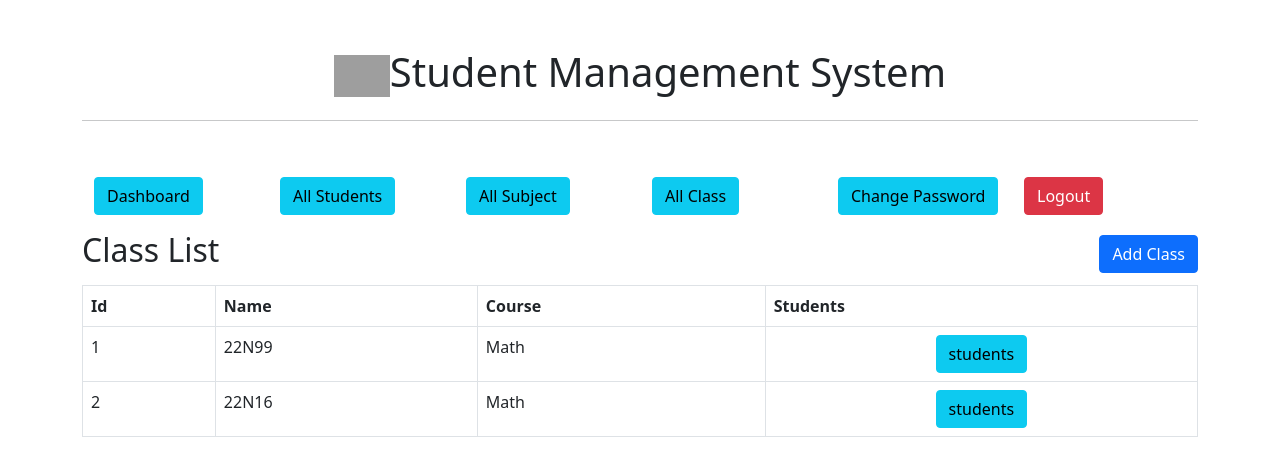
After one commit to hvhuy2004/Flask_Project_CRUD, a Flask app: page /admin/class/all in a window 1280 px wide. The commit adds this page. Shown: the top 476 px of the page. Run offline with Flask 3, Linux system fonts and the light colour scheme; data comes from the database, SQL or seed files in the repository; both versions use the stored data as it was after the commit; grey boxes are pictures that could not be loaded.

Commit message:
nhieu thu ma con vai loi

```diff
--- a/main.py
+++ b/main.py
@@ -41,8 +41,11 @@ class Subject(db.Model):
     id_subject = db.Column(db.Integer, primary_key=True)
     name = db.Column(db.String(255), nullable=False)
     id_class = db.Column(db.Integer, db.ForeignKey('class.id_class'), nullable=True)
-
-
+# Quan hệ class và student:
+class Student_Class(db.Model):
+    id = db.Column(db.Integer, primary_key = True)
+    user_id = db.Column(db.Integer, db.ForeignKey('user.id'), nullable=True)
+    class_id = db.Column(db.Integer, db.ForeignKey('class.id_class'), nullable=True)
 # Tạo bảng trong cơ sở dữ liệu
 with app.app_context():
     db.create_all()
@@ -334,6 +337,96 @@ def change_admin_password():
             flash('Invalid old password', 'danger')
             return redirect('/admin/change-password')
 
+# Admin all class
+@app.route('/admin/class/all')
+def get_all_class():
+    if not session.get('user_id') and session.get('role') == 'admin':
+        return redirect('/admin')
+    classes = Class.query.join(Subject, Class.id_subject == Subject.id_subject).add_column(Subject.name.label("subject_name")).all()
+
+    return render_template("/admin/all-class.html", title="All Class", classes = classes)
+
+# Admin all subject
+@app.route('/admin/subject/all')
+def get_all_subject():
+    if not session.get('user_id') and session.get('role') == 'admin':
+        return redirect('/admin')
+    subjects = Subject.query.all()
+    return render_template("/admin/all-subject.html", title="All Subject", subjects = subjects)
+
+
+# Thêm class
+@app.route('/admin/class/add', methods = ["POST", "GET"])
+def add_class():
+    subjects = Subject.query.all()
+    if not session.get('user_id') and session.get('role') == 'admin':
+        return redirect('/admin')
+    if request.method == "GET":
+        return render_template("/admin/add-class.html", title="Add Class", subjects = subjects)
+    else:
+        class_name = request.form.get('class_name')
+        subject_id = request.form.get('subject_id')
+        if class_name == "" or subject_id == "":
+            flash('please fill all fields')
+            return redirect('admin/class/add')
+        else:
+            nclass = Class(name = class_name, id_subject = subject_id)
+            db.session.add(nclass)
+            db.session.commit()
+            flash('Create class success')
+            return redirect('/admin/class/all')
+#Thêm subject
+@app.route("/admin/subject/add", methods = ["GET", "POST"])
+def add_subject():
+    if not session.get('user_id') and session.get('role') == 'admin':
+        return redirect('/admin')
+    if request.method == "GET":
+        return render_template("/admin/add-subject.html", title="Add Subject")
+    else:
+        class_name = request.form.get('class_name')
+        if class_name == "":
+            flash('please fill all fields')
+            return redirect('/admin/subject/add')
+        else:
+            nclass = Subject(name = class_name)
+            db.session.add(nclass)
+            db.session.commit()
+            flash('Create class success')
+            return redirect('/admin/subject/all')
+@app.route('/admin/class')
+def get_students_in_class():
+    if not session.get('user_id') and session.get('role') == 'admin':
+        return redirect('/admin')
+    id = request.args.get('id', type=int)
+    print(id)
+    if id is None:
+        flash("class_id is required")
+        return redirect("/admin/class/all")
+    students = db.session.query(User).join(Student_Class, User.id == Student_Class.user_id).filter(Student_Class.class_id == id).add_column(Student_Class.id.label("relative_id")).all()
+    print(students)
+    return render_template("/admin/class's_student.html", class_id = id, users = students)
+
+@app.route('/admin/class/students/add', methods = ['POST', 'GET'])
+def add_student_in_class():
+    if not session.get('user_id') and session.get('role') == 'admin':
+        return redirect('/admin')
+    class_id = request.args.get('class_id')
+    print(class_id)
+    users = User.query.all()
+    if request.method == "GET":
+        return render_template("/admin/add_student.html", students = users)
+    user_id = request.form.get('student_id')
+    student_class = Student_Class(class_id = class_id, user_id = user_id)
+    if class_id == "":
+        flash('please fill all fields')
+        return redirect(f'/admin/class/students/add?class_id={class_id}')
+    else:
+        db.session.add(student_class)
+        db.session.commit()
+        return redirect(f"/admin/class?id={class_id}")
+
+
+
 
 if __name__ == '__main__':
     app.run(debug=True)
--- /dev/null
+++ b/templates/admin/all-class.html
@@ -0,0 +1,50 @@
+{% extends "admin/layout.html" %}
+
+{% block content %}
+<div class="container">
+    {% include "admin/navbar.html" %}
+    {% with messages = get_flashed_messages() %}
+    {% if messages %}
+    <div class="alert alert-success">
+        <strong> {{ messages[0] }}</strong>
+    </div>
+    {% endif %}
+    {% endwith %}
+
+    <div class="d-flex justify-content-between align-items-center my-2">
+        <h2>Class List</h2>
+        <a href="/admin/class/add" class="btn btn-primary">Add Class</a>
+    </div>
+
+    <div class="my-2">
+        <div class="table-responsive">
+            <table class="table table-bordered">
+                <thead>
+                    <tr>
+                        <th>Id</th>
+                        <th>Name</th>
+                        <th>Course</th>
+                        <th>Students</th>
+                    </tr>
+                </thead>
+                <tbody>
+                    {% for class, subject_name in classes %}
+                    <tr>
+                        <td>{{class.id_class}}</td>
+                        <td>{{class.name}}</td>
+                        <td>{{subject_name}}</td>
+                        <td class="text-center">
+                            <a href="/admin/class?id={{class.id_class}}">
+                                <button class="btn btn-info">students</button>
+                            </a>
+                        </td>
+                    </tr>
+                    {%endfor%}
+                </tbody>
+
+
+            </table>
+        </div>
+    </div>
+</div>
+{% endblock content %}
--- a/templates/admin/navbar.html
+++ b/templates/admin/navbar.html
@@ -7,10 +7,17 @@
             <a href="/admin/get-all-user" class="btn btn-info w-full">All Students</a>
         </div>
         <div class="col-xl-2 col-lg-3 col-md-4 col-sm-6 my-2">
+            <a href="/admin/subject/all" class="btn btn-info w-full">All Subject</a>
+        </div>
+        <div class="col-xl-2 col-lg-3 col-md-4 col-sm-6 my-2">
+            <a href="/admin/class/all" class="btn btn-info w-full">All Class</a>
+        </div>
+        <div class="col-xl-2 col-lg-3 col-md-4 col-sm-6 my-2">
             <a href="/admin/change-admin-password" class="btn btn-info w-full">Change Password</a>
         </div>
         <div class="col-xl-2 col-lg-3 col-md-4 col-sm-6 my-2">
             <a href="/admin/logout" class="btn btn-danger w-full">Logout</a>
         </div>
+
     </div>
 </div>
```
Also changed, not shown: templates/admin/add-class.html (added, +37 -0 lines), templates/admin/add-subject.html (added, +29 -0 lines), templates/admin/add_student.html (added, +32 -0 lines), templates/admin/all-subject.html (added, +46 -0 lines), templates/admin/class's_student.html (added, +55 -0 lines), instance/ums.sqlite, 4 other files.
